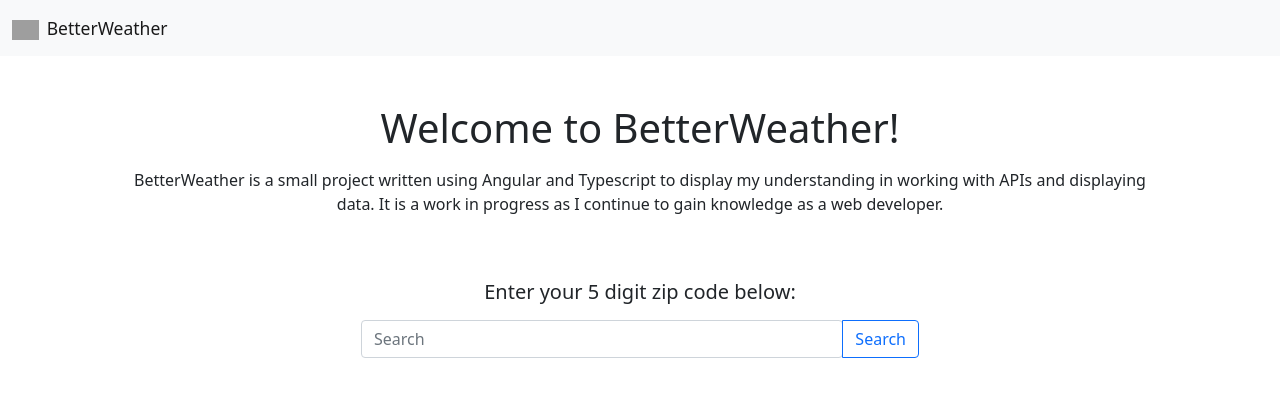
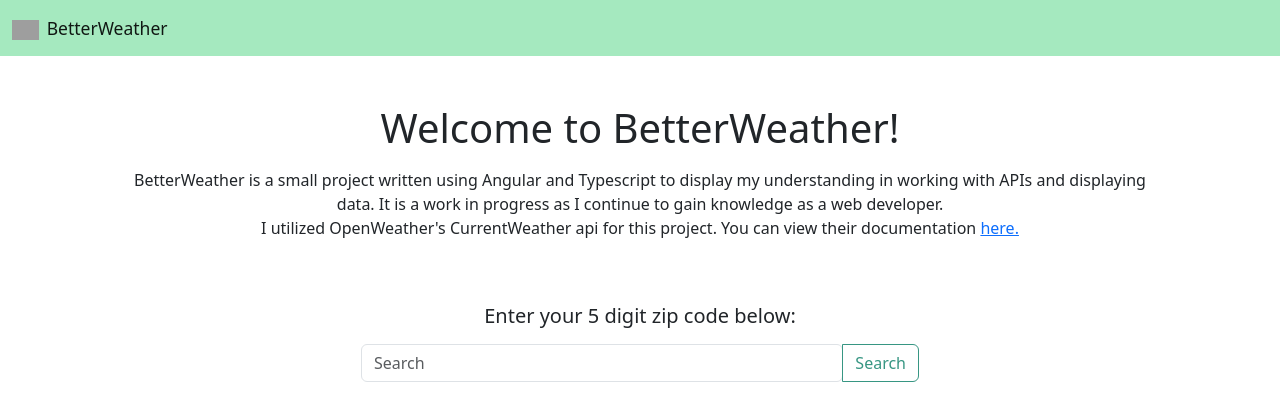
Before and after one commit to koltennay52/BetterWeather, an Angular app: page /search in a window 1280 px wide. Shown: the top 420 px of the page. Built offline with nearby package versions, Linux system fonts and the light colour scheme; grey boxes are pictures that could not be loaded.

Commit message:
including source of data and started bootstrap theming

```diff
--- a/src/app/forecast/forecast.component.html
+++ b/src/app/forecast/forecast.component.html
@@ -47,6 +47,10 @@
     </div>
 
   </div>
+
+
+
+
 </div>
 <div class="container pt-2">
   <div class="row">
--- a/src/app/forecast/forecast.component.ts
+++ b/src/app/forecast/forecast.component.ts
@@ -15,6 +15,8 @@ export class ForecastComponent implements OnInit {
   forecastSunrise = new Date();
   forecastSunset = new Date();
   errorFound = false;
+
+
 
 
   constructor(
@@ -38,5 +40,7 @@ export class ForecastComponent implements OnInit {
           this.errorFound = true;
         }
     });
+
+
   }
 }
--- a/src/app/search/search.component.html
+++ b/src/app/search/search.component.html
@@ -3,7 +3,8 @@
     <div class="p-5 text-center">
       <h1 class="mb-3">Welcome to BetterWeather!</h1>
       <p>BetterWeather is a small project written using Angular and Typescript to display my understanding in working with APIs and displaying data.
-        It is a work in progress as I continue to gain knowledge as a web developer.
+        It is a work in progress as I continue to gain knowledge as a web developer. <br>
+        I utilized OpenWeather's CurrentWeather api for this project.  You can view their documentation <a href="https://openweathermap.org/api"> here.</a>
       </p>
     </div>
     <!-- Jumbotron -->
--- a/src/styles.scss
+++ b/src/styles.scss
@@ -1 +1,14 @@
 /* You can add global styles to this file, and also import other style files */
+@import "~bootstrap/scss/functions";
+@import "~bootstrap/scss/variables";
+
+
+$theme-colors: (
+  "primary": #379683,
+  "light": #a5e9bf,
+  "secondary": #05386b,
+  "info": #edf5e1,
+  "danger": #fe5d26
+);
+
+@import "~bootstrap/scss/bootstrap";
```
